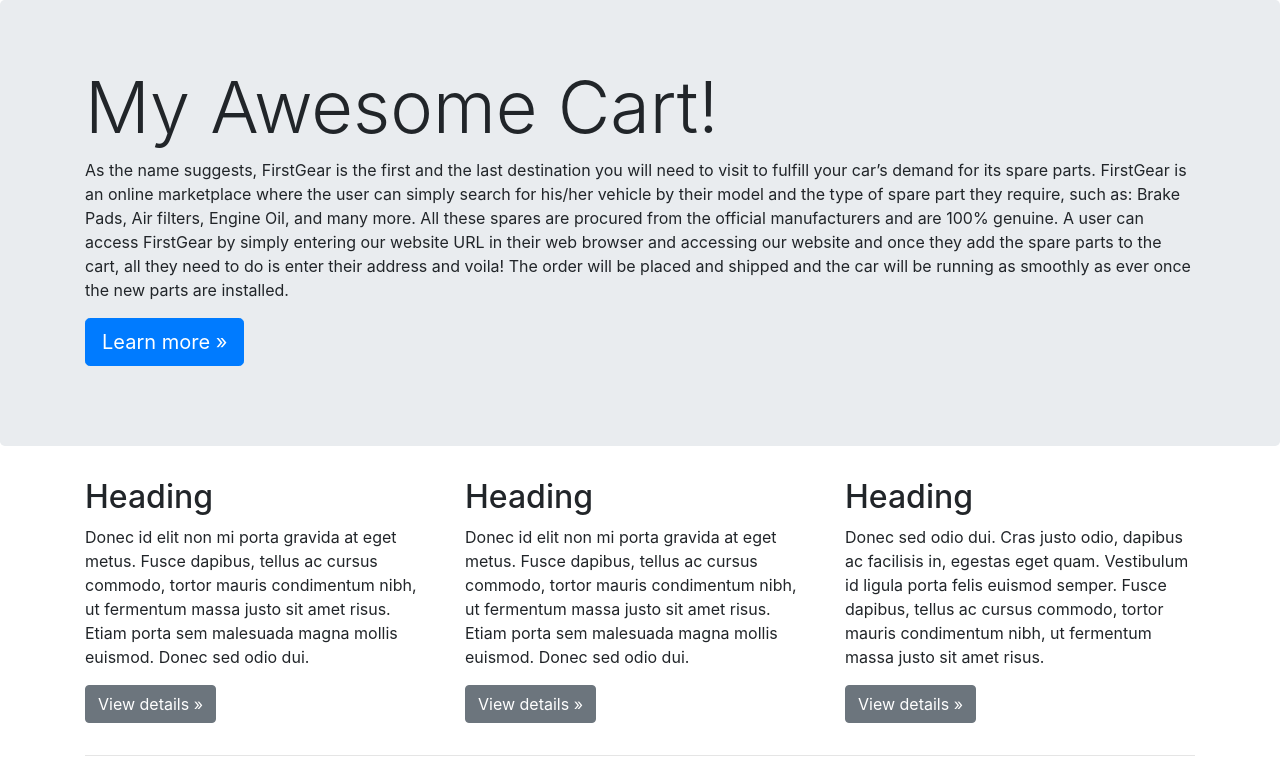
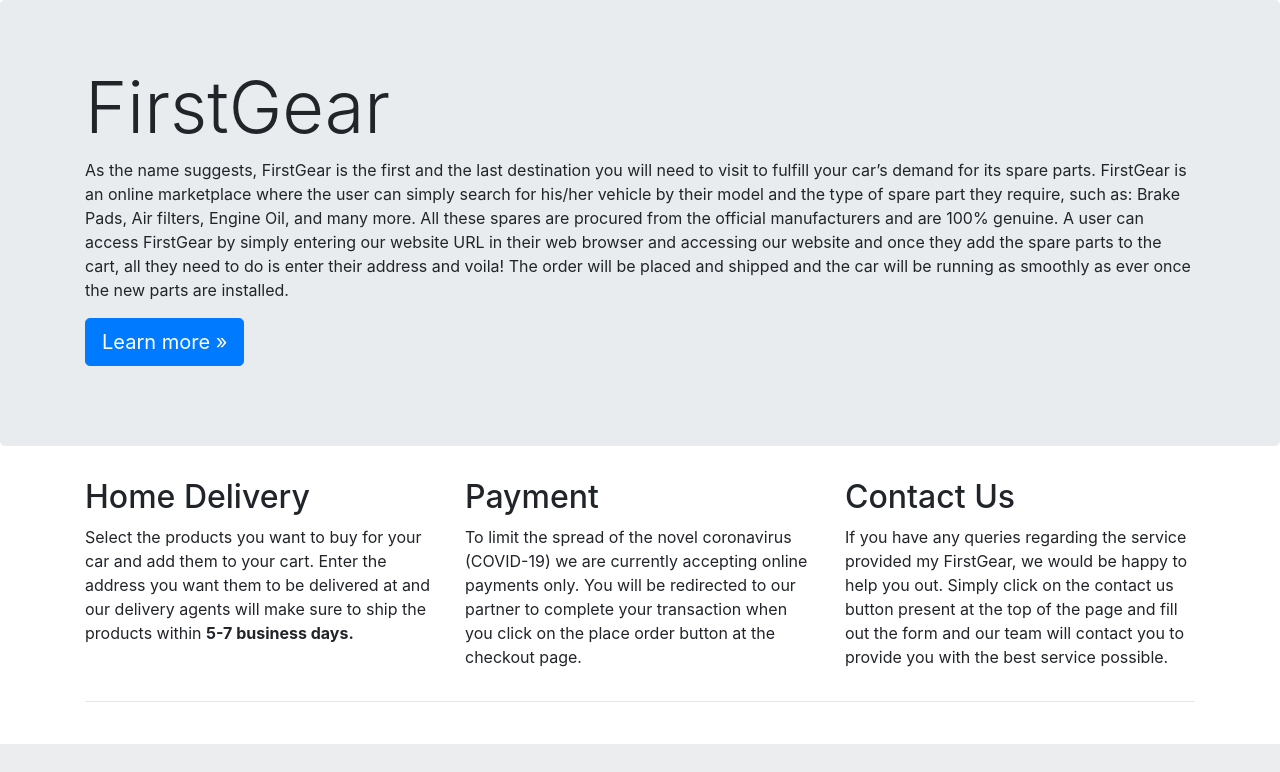
Before and after one commit to dakshmehta23/FirstGear, a Django app: template shop/templates/shop/about.html in a window 1280 px wide. Shown: the part 56-828 px from the top of the page. After the commit the page ends 800 px from the top, so only its background shows below. Run offline with Django 3.2, Linux system fonts and the light colour scheme; the template is opened without the code that fills it, so the values that code supplies are empty; parts of the project's set-up code (start-up, migrations or seed data) failed here and were passed over; some libraries are stand-ins or nearby versions.

Commit message:
mycart to firstgear chnaged

```diff
--- a/shop/templates/shop/about.html
+++ b/shop/templates/shop/about.html
@@ -11,7 +11,7 @@
   <!-- Main jumbotron for a primary marketing message or call to action -->
   <div class="jumbotron">
     <div class="container">
-      <h1 class="display-3">My Awesome Cart!</h1>
+      <h1 class="display-3">FirstGear</h1>
       <p>As the name suggests, FirstGear is the first and the last destination you will need to visit to
 fulfill your car’s demand for its spare parts. FirstGear is an online marketplace where the
 user can simply search for his/her vehicle by their model and the type of spare part they
@@ -29,19 +29,18 @@ smoothly as ever once the new parts are installed.</p>
     <!-- Example row of columns -->
     <div class="row">
       <div class="col-md-4">
-        <h2>Heading</h2>
-        <p>Donec id elit non mi porta gravida at eget metus. Fusce dapibus, tellus ac cursus commodo, tortor mauris condimentum nibh, ut fermentum massa justo sit amet risus. Etiam porta sem malesuada magna mollis euismod. Donec sed odio dui. </p>
-        <p><a class="btn btn-secondary" href="#" role="button">View details »</a></p>
+        <h2>Home Delivery</h2>
+        <p>
+          Select the products you want to buy for your car and add them to your cart. Enter the address you want them to be delivered at and our delivery agents will make sure to ship the products within <b>5-7 business days.</b>
+        </p>
       </div>
       <div class="col-md-4">
-        <h2>Heading</h2>
-        <p>Donec id elit non mi porta gravida at eget metus. Fusce dapibus, tellus ac cursus commodo, tortor mauris condimentum nibh, ut fermentum massa justo sit amet risus. Etiam porta sem malesuada magna mollis euismod. Donec sed odio dui. </p>
-        <p><a class="btn btn-secondary" href="#" role="button">View details »</a></p>
+        <h2>Payment</h2>
+        <p>To limit the spread of the novel coronavirus (COVID-19) we are currently accepting online payments only. You will be redirected to our partner to complete your transaction when you click on the place order button at the checkout page.</p>
       </div>
       <div class="col-md-4">
-        <h2>Heading</h2>
-        <p>Donec sed odio dui. Cras justo odio, dapibus ac facilisis in, egestas eget quam. Vestibulum id ligula porta felis euismod semper. Fusce dapibus, tellus ac cursus commodo, tortor mauris condimentum nibh, ut fermentum massa justo sit amet risus.</p>
-        <p><a class="btn btn-secondary" href="#" role="button">View details »</a></p>
+        <h2>Contact Us</h2>
+        <p>If you have any queries regarding the service provided my FirstGear, we would be happy to help you out. Simply click on the contact us button present at the top of the page and fill out the form and our team will contact you to provide you with the best service possible. </p>
       </div>
     </div>
 
```
